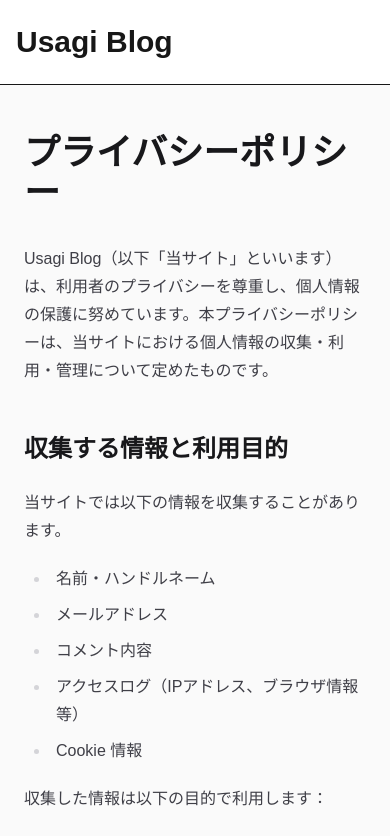
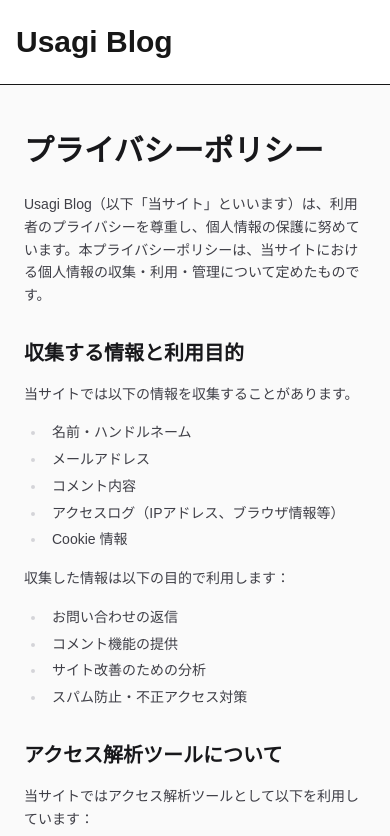
Before and after one commit to Apple-cake/next-tech-blog, a Next.js app: page /privacy in a window 390 px wide. Shown: the top 836 px of the page. Built offline with nearby package versions, Linux system fonts and the light colour scheme.

Commit message:
プライバシーポリシーのスタイル調整

```diff
--- a/app/privacy/page.tsx
+++ b/app/privacy/page.tsx
@@ -13,7 +13,7 @@ export const metadata = {
 
 export default function PrivacyPolicyPage() {
   return (
-    <main className="max-w-3xl mx-auto px-6 py-12 prose prose-zinc">
+    <main className="max-w-3xl mx-auto px-6 py-12 prose prose-zinc prose-sm md:prose-base leading-relaxed">
       <h1>プライバシーポリシー</h1>
 
       <p>
```
